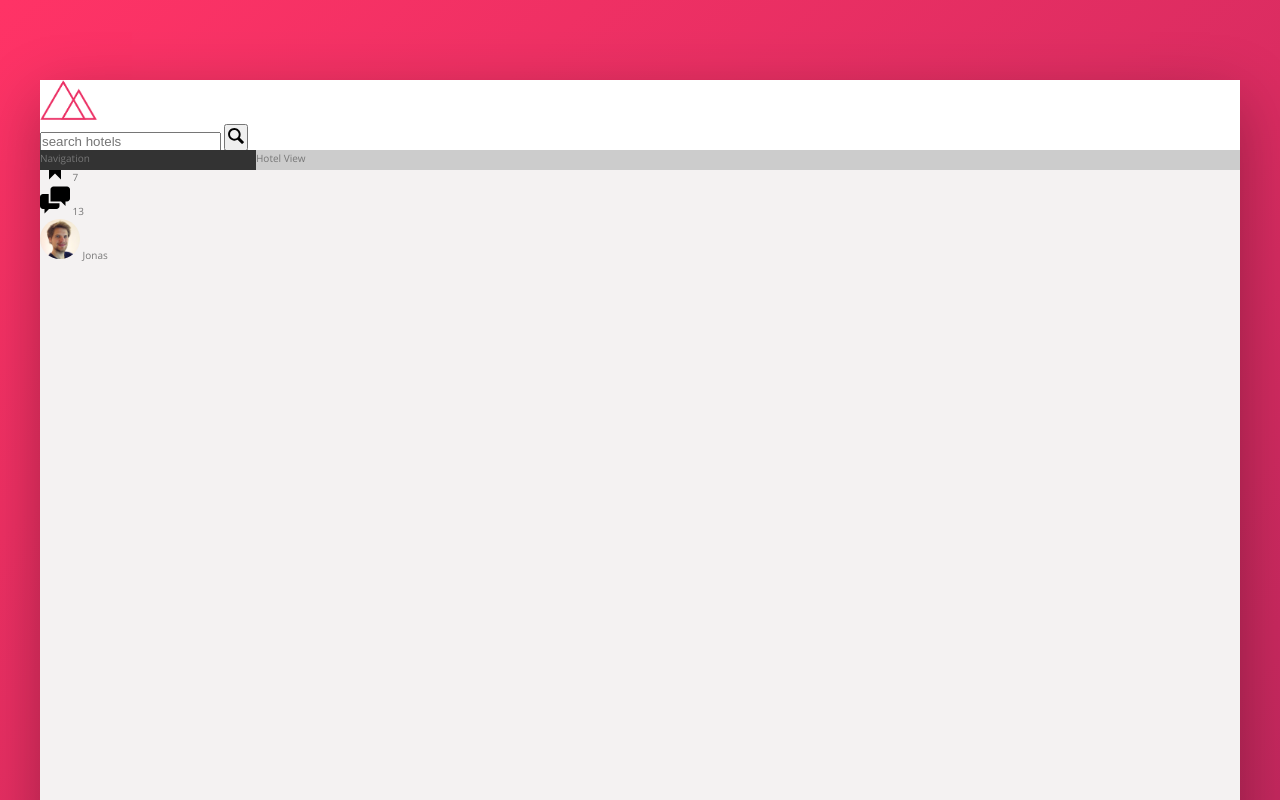
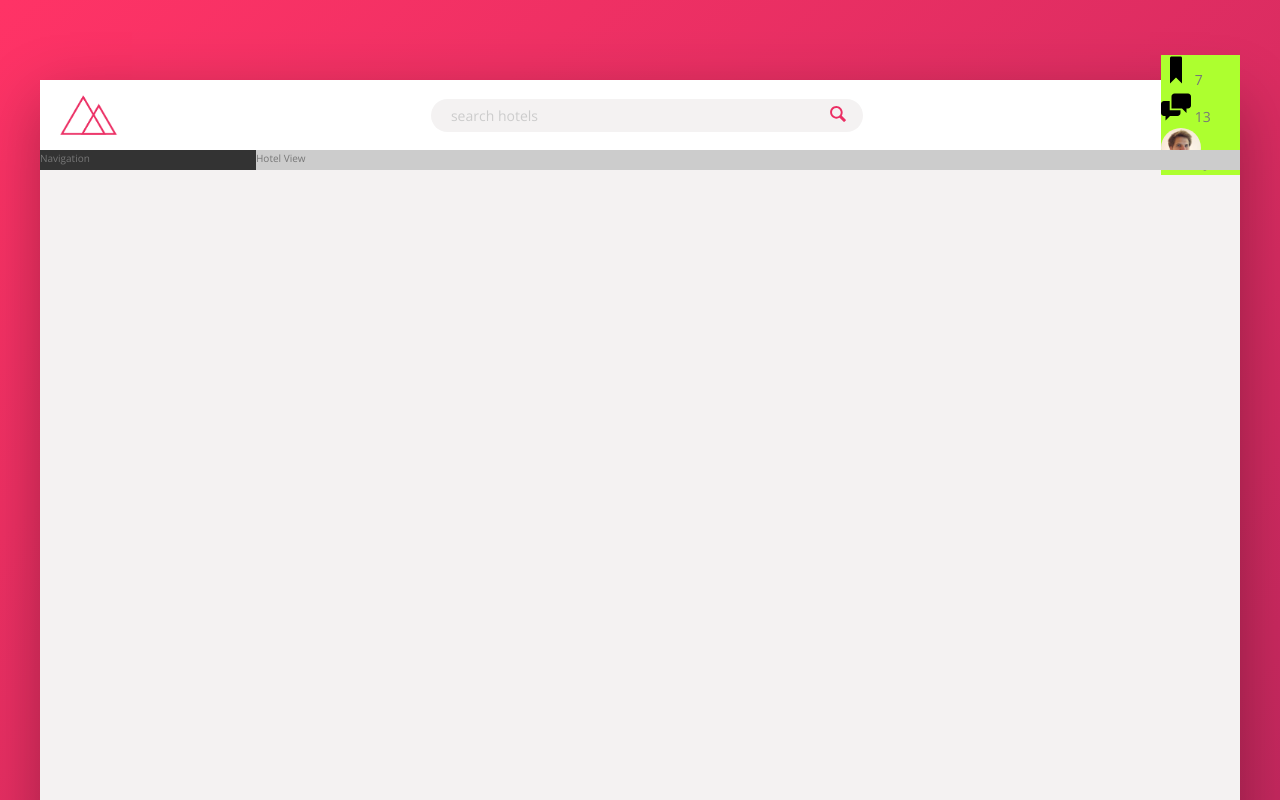
Before and after one commit to mohdnihal29/trello-website, a website: page index.html in a window 1280 px wide. Shown: the top 800 px of the page. Drawn offline with nearby package versions, Linux system fonts and the light colour scheme.

Commit message:
Header Part1

```diff
--- a/sass/_components.scss
+++ b/sass/_components.scss
@@ -3,19 +3,64 @@
 
 .logo {
   height: 4rem;
+  margin-left: 2rem;
 }
 
 ////////////////////////////
 //search
 
 .search {
+  flex: 0 0 40%;
+
+  display: flex;
+  align-items: center;
+  justify-content: center;
+
   &__input {
+    font-family: inherit;
+    font-size: inherit;
+    color: inherit;
+    background-color: var(--color-grey-light-2);
+    border: none;
+    padding: 0.7rem 2rem;
+    border-radius: 100px;
+    width: 90%;
+    transition: all 0.2s;
+    margin-right: -3.5rem;
+
+    &:focus {
+      outline: none;
+      width: 100%;
+      background-color: var(--color-grey-light-3);
+    }
+
+    &::-webkit-input-placeholder {
+      font-weight: 100;
+      color: var(--color-grey-light-4);
+    }
   }
+
+  &__input:focus + &__button {
+    background-color: var(--color-grey-light-3);
+  }
+
   &__button {
+    border: none;
+    background-color: var(--color-grey-light-2);
+
+    &:focus {
+      outline: none;
+    }
+
+    &:active {
+      transform: translateY(2px);
+    }
   }
+
   &__icon {
     width: 2rem;
     height: 2rem;
+    fill: var(--color-primary);
   }
 }
 
@@ -23,6 +68,7 @@
 // user navigation
 
 .user-nav {
+  background-color: greenyellow;
   &__icon-box {
   }
 
--- a/sass/_layout.scss
+++ b/sass/_layout.scss
@@ -8,9 +8,14 @@
 }
 
 .header {
+  font-size: 1.4rem;
   height: 7rem;
   background-color: #fff;
   border-bottom: var(--color-grey-light-2);
+
+  display: flex;
+  justify-content: space-between;
+  align-items: center;
 }
 
 .content {
```
Also changed, not shown: css/style.css.
